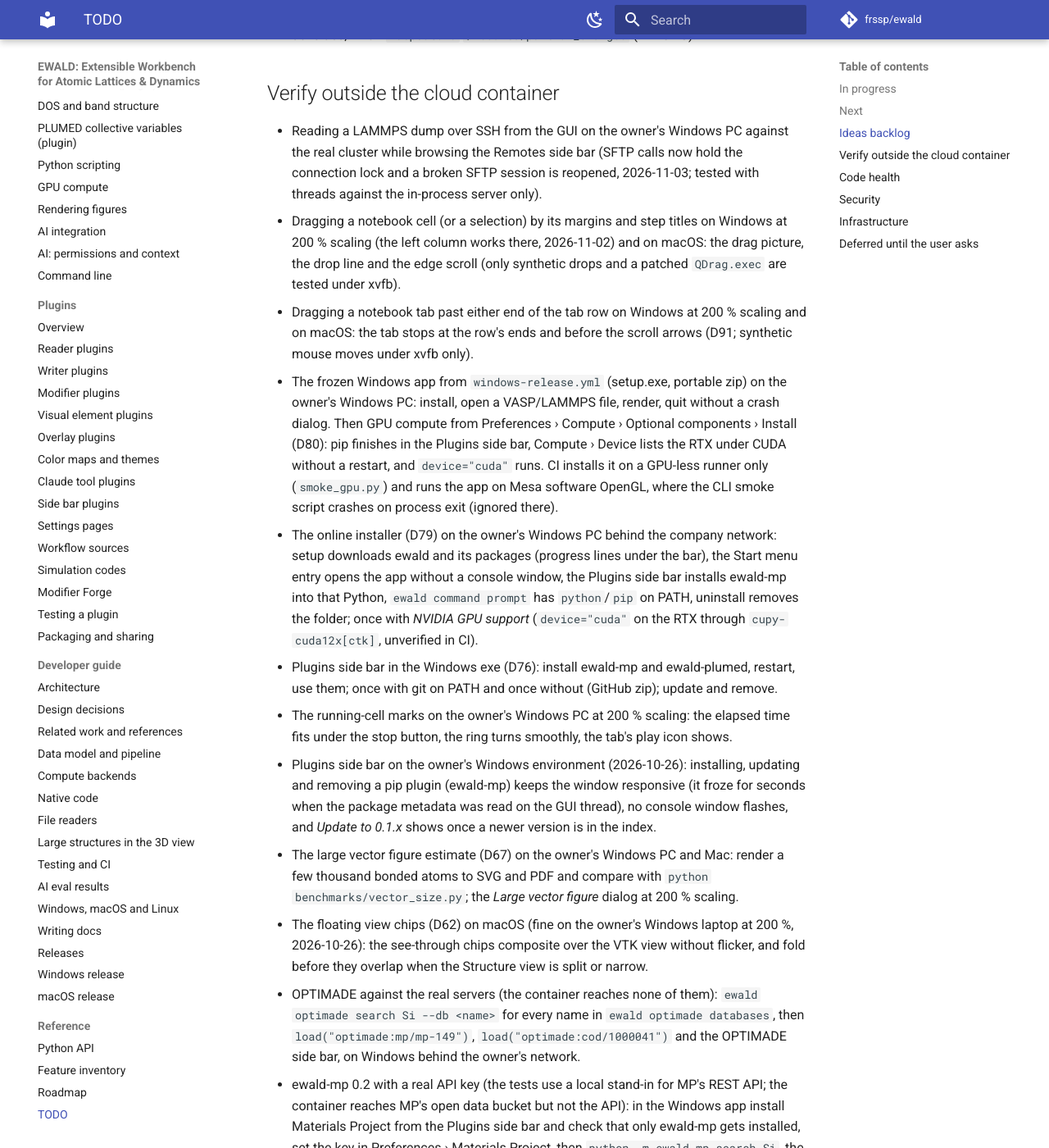
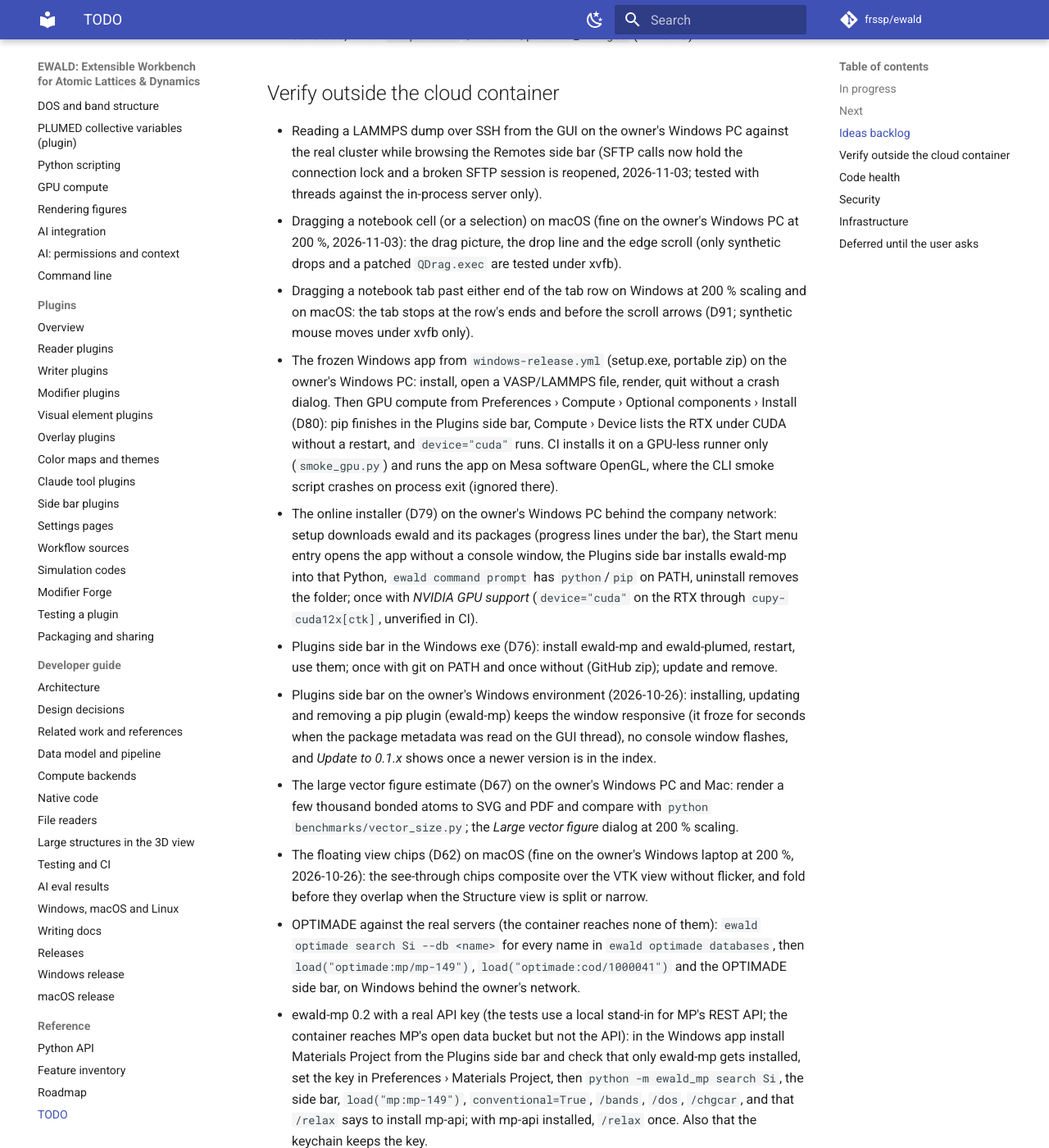
Before and after one commit to frssp/ewald, an MkDocs documentation site: the page built from docs/todo.md, in a window 1280 px wide and 1400 px high, scrolled down 22374 px. Shown: the whole window at 82% size. Built offline with MkDocs 1.6.1 and Material for MkDocs 9.7.7, drawn with Linux system fonts in a browser that asks for light colours; comment, search, counter and statistics services are not loaded.

Commit message:
todo: running-cell marks and cell drag verified on Windows (2026-11-03)
Co-Authored-By: Claude Opus 5.5 <noreply@anthropic.com>

```diff
--- a/docs/todo.md
+++ b/docs/todo.md
@@ -775,8 +775,8 @@ From the feature-ideas review (2026-10-19), after the four in progress above.
 - Reading a LAMMPS dump over SSH from the GUI on the owner's Windows PC against the real cluster
   while browsing the Remotes side bar (SFTP calls now hold the connection lock and a broken
   SFTP session is reopened, 2026-11-03; tested with threads against the in-process server only).
-- Dragging a notebook cell (or a selection) by its margins and step titles on Windows at 200 %
-  scaling (the left column works there, 2026-11-02) and on macOS:
+- Dragging a notebook cell (or a selection) on macOS (fine on the owner's Windows PC at 200 %,
+  2026-11-03):
   the drag picture, the drop line and the edge scroll (only synthetic drops and a patched
   `QDrag.exec` are tested under xvfb).
 - Dragging a notebook tab past either end of the tab row on Windows at 200 % scaling and on
@@ -795,8 +795,6 @@ From the feature-ideas review (2026-10-19), after the four in progress above.
   (`device="cuda"` on the RTX through `cupy-cuda12x[ctk]`, unverified in CI).
 - Plugins side bar in the Windows exe (D76): install ewald-mp and ewald-plumed, restart, use
   them; once with git on PATH and once without (GitHub zip); update and remove.
-- The running-cell marks on the owner's Windows PC at 200 % scaling: the elapsed time fits
-  under the stop button, the ring turns smoothly, the tab's play icon shows.
 - Plugins side bar on the owner's Windows environment (2026-10-26): installing, updating and
   removing a pip plugin (ewald-mp) keeps the window responsive (it froze for seconds when the
   package metadata was read on the GUI thread), no console window flashes, and *Update to 0.1.x*
```
